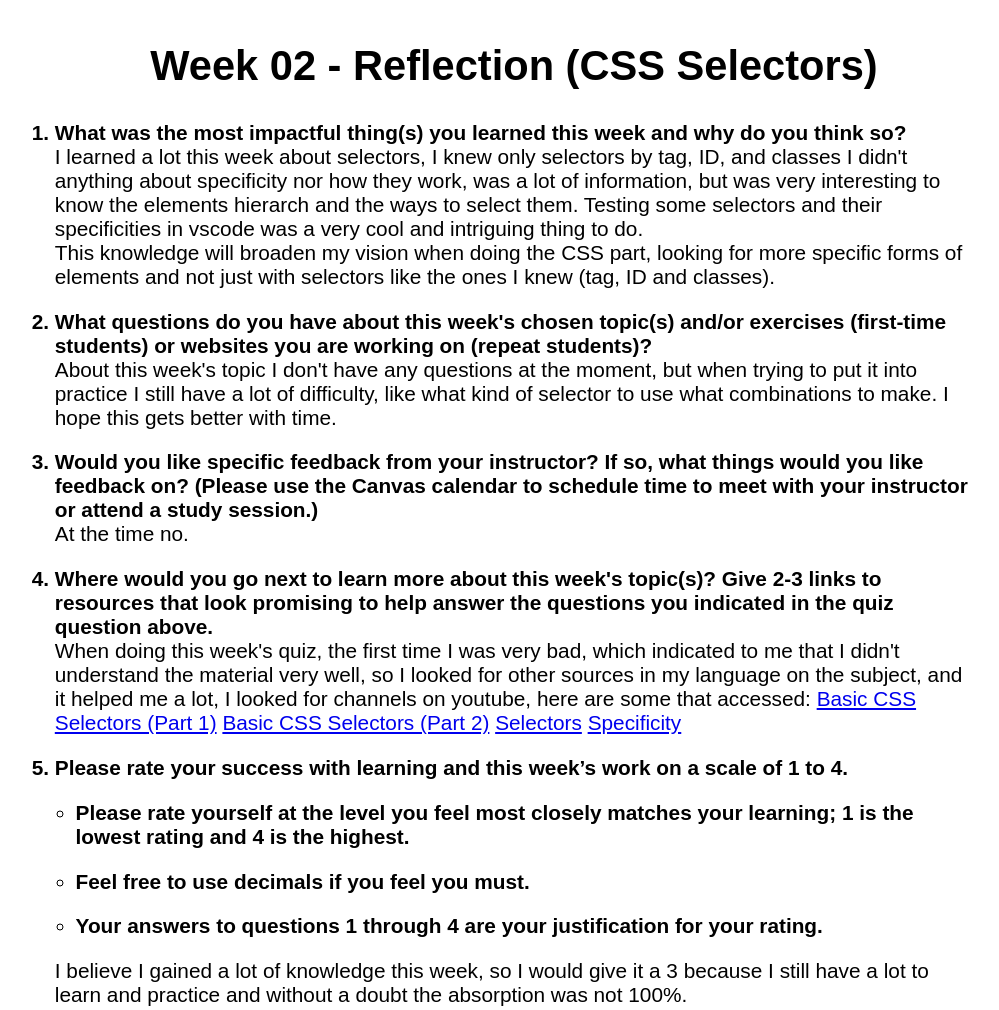
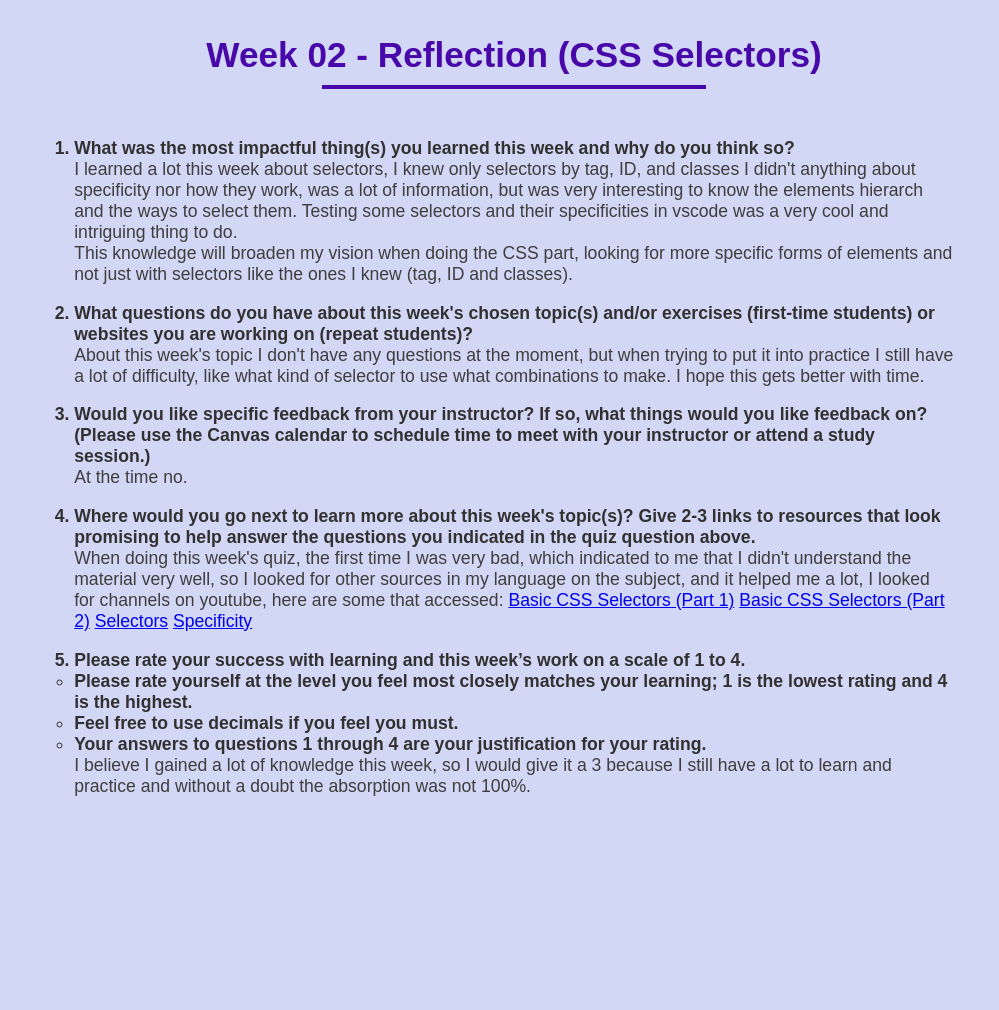
Before and after one commit to livia-pimentel/WDD-331R---Portfolio, a plain HTML site: page week2/index.html in a window 1280 px wide. Shown: the whole page, without its empty margins (126-1125 px from the left). After the commit the page ends 837 px from the top, so only its background shows below. Drawn offline with Linux system fonts and the light colour scheme.

Commit message:
Add CSS Week 2

```diff
--- a/week2/index.html
+++ b/week2/index.html
@@ -17,8 +17,9 @@
         body{
             max-width: 960px;
             margin: auto;
-            font-size: 1.3em;
+            font-size: 1.1em;
             font-family: Arial, Helvetica, sans-serif;
+            background-color: #b6bdef9a
         }
 
         header{
@@ -27,9 +28,32 @@
             text-align: center;
         }
 
-        li{
+        h1{
+            color: #4808a9;;
+        }
+
+        h1::after{
+            content: "";
+            width: 40%;
+            height: 4px;
+            background-color: currentColor;
+            display: block;
+            margin: 10px auto;
+        }
+
+        main{
+            margin: 1em;
+            padding: 5px;
+        }
+
+       ol > li{
             font-weight: bold;
             margin: 1em;
+            color: rgb(50, 48, 48);
+        }
+
+        li > p{
+            color: rgb(63, 61, 61);
         }
 
         p{
@@ -71,10 +95,10 @@
                     indicated in the quiz question above.
                     <p>When doing this week's quiz, the first time I was very bad, which indicated to me that I didn't understand the material very well, so I looked
                     for other sources in my language on the subject, and it helped me a lot, I looked for channels on youtube, here are some that accessed:
-                    <a href="https://www.youtube.com/watch?v=ZjndSaFbGFY&list=PLbIBj8vQhvm00J3f3rD33tRuNLem8EgEA&index=15">Basic CSS Selectors (Part 1)</a>
-                    <a href="https://www.youtube.com/watch?v=Wkxd0dIg7f0&list=PLbIBj8vQhvm00J3f3rD33tRuNLem8EgEA&index=16">Basic CSS Selectors (Part 2)</a>
-                    <a href="https://www.youtube.com/watch?v=Gu-IPxZux-w">Selectors</a>
-                    <a href="https://www.youtube.com/watch?v=-00YEkRHzUs">Specificity</a>
+                    <a target="_blank" href="https://www.youtube.com/watch?v=ZjndSaFbGFY&list=PLbIBj8vQhvm00J3f3rD33tRuNLem8EgEA&index=15">Basic CSS Selectors (Part 1)</a>
+                    <a target="_blank" href="https://www.youtube.com/watch?v=Wkxd0dIg7f0&list=PLbIBj8vQhvm00J3f3rD33tRuNLem8EgEA&index=16">Basic CSS Selectors (Part 2)</a>
+                    <a target="_blank" href="https://www.youtube.com/watch?v=Gu-IPxZux-w">Selectors</a>
+                    <a target="_blank" href="https://www.youtube.com/watch?v=-00YEkRHzUs">Specificity</a>
                     </p>
                 </li>
                 <li>
```
Also changed, not shown: index.html (+1 -1 lines).
